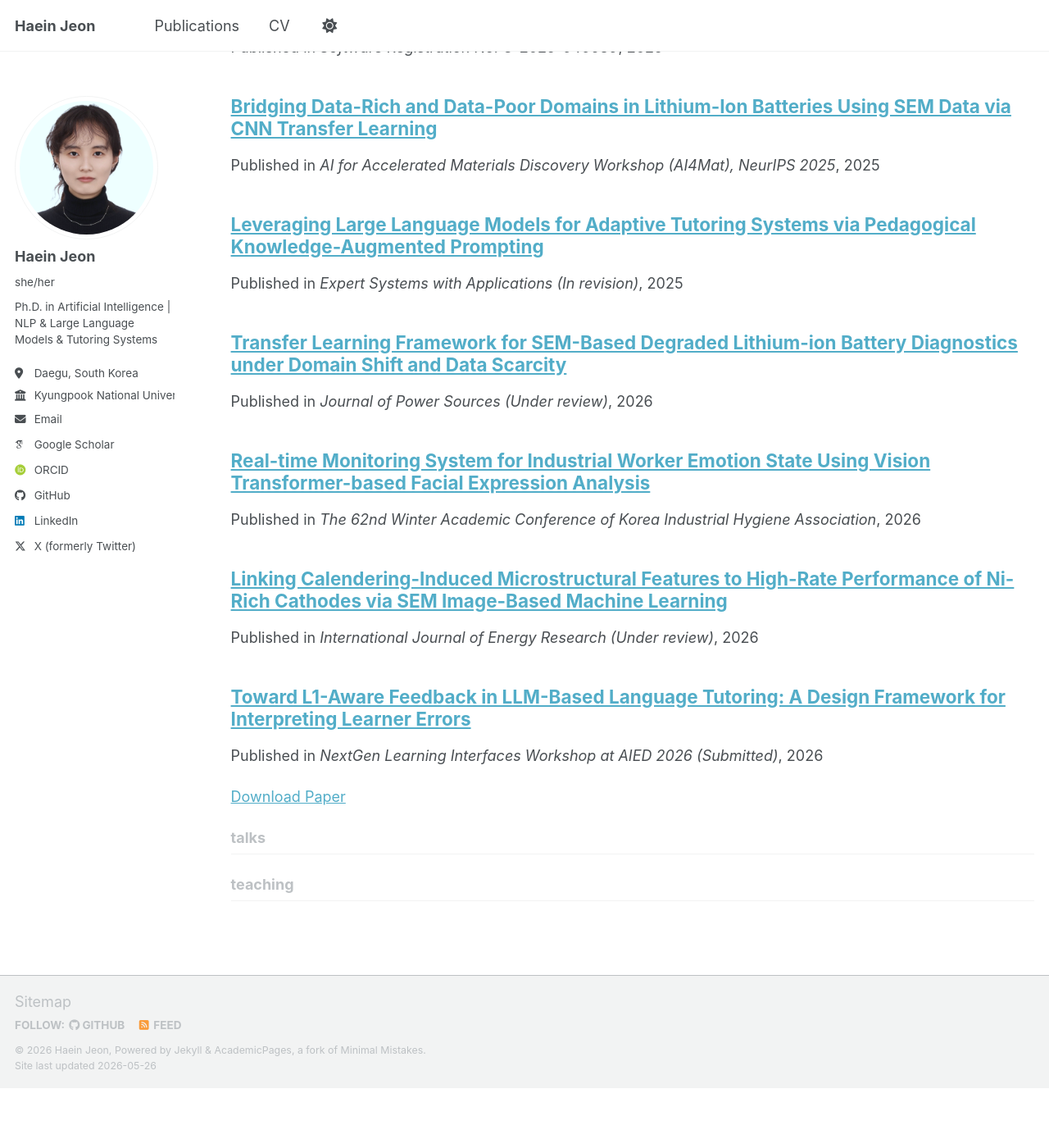
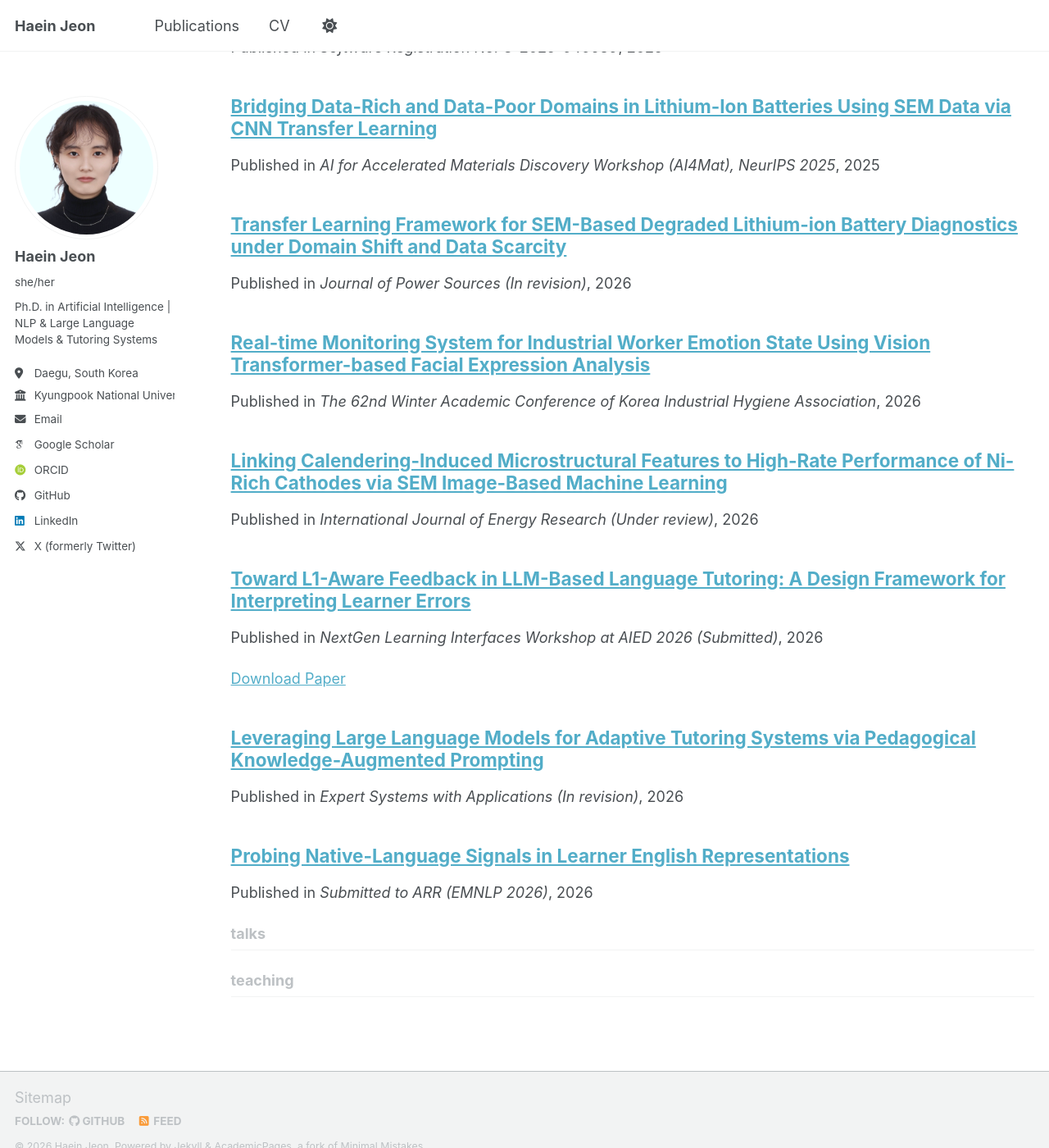
Before and after one commit to hjeonn/hjeonn.github.io, a Jekyll site: the page built from _pages/collection-archive.html, in a window 1280 px wide and 1400 px high, scrolled down 1402 px. Shown: the whole window at 82% size. Built offline with Jekyll 4.4.1, drawn with Linux system fonts in a browser that asks for light colours; some web fonts are replaced; a script bundle is joined from its source files by our own code; library files that are not in the unit come from our copies; before the commit the page ends 2729 px from its top, so only the background shows below that.

Commit message:
Updated Publications, CV file

```diff
--- a/_publications/2026-01-13-battery-transfer-learning.md
+++ b/_publications/2026-01-13-battery-transfer-learning.md
@@ -4,5 +4,5 @@ collection: publications
 category: manuscripts
 permalink: /publication/2026-battery-transfer-learning
 date: 2026-01-13
-venue: 'Journal of Power Sources (Under review)'
+venue: 'Journal of Power Sources (In revision)'
 ---
--- a/_publications/2026-05-01-pats-adaptive-tutoring.md
+++ b/_publications/2026-05-01-pats-adaptive-tutoring.md
@@ -3,6 +3,6 @@ title: "Leveraging Large Language Models for Adaptive Tutoring Systems via Pedag
 collection: publications
 category: manuscripts
 permalink: /publication/2025-pats-adaptive-tutoring
-date: 2025-12-30
+date: 2026-05-02
 venue: 'Expert Systems with Applications (In revision)'
 ---
--- /dev/null
+++ b/_publications/2026-05-25-probing-learner-english-representations.md
@@ -0,0 +1,8 @@
+---
+title: "Probing Native-Language Signals in Learner English Representations"
+collection: publications
+category: conferences
+permalink: /publication/2026-probing-l1-signals
+date: 2026-05-25
+venue: 'Submitted to ARR (EMNLP 2026)'
+---
```
Also changed, not shown: 1 other file.
